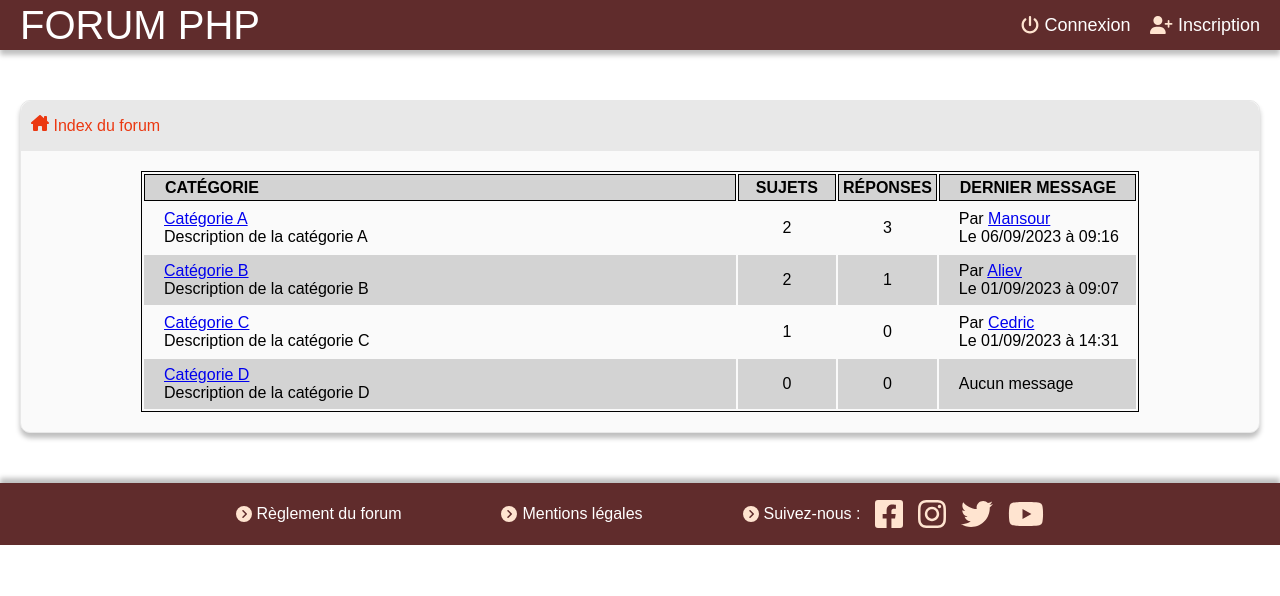
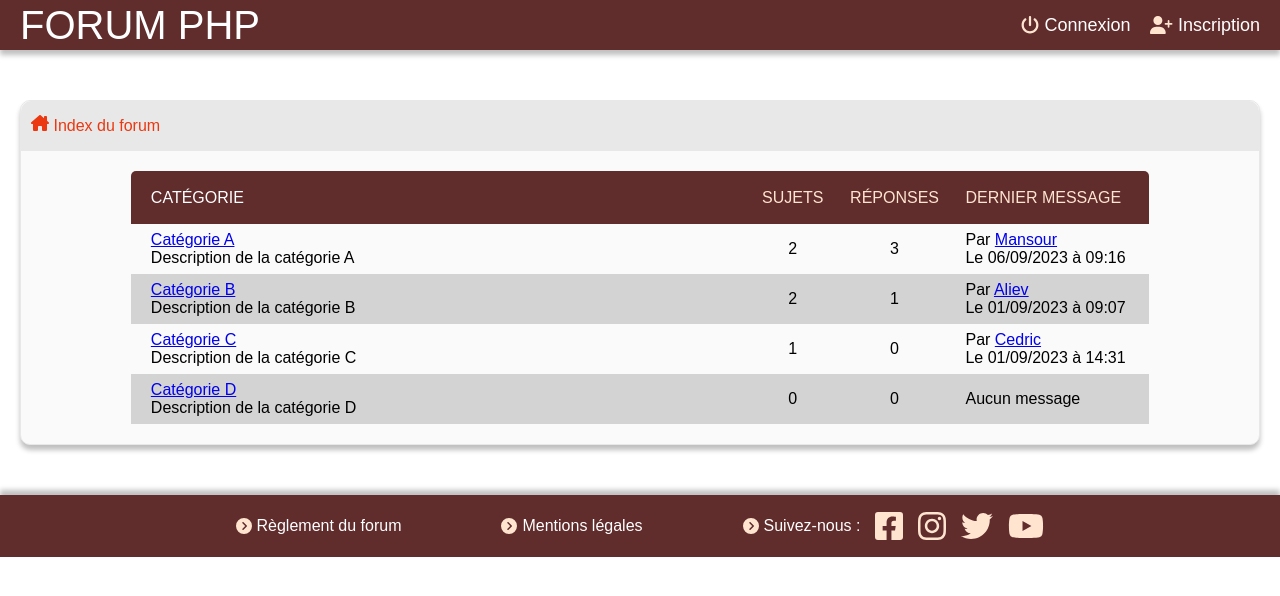
Before and after one commit to Xaphan67/POO-Forum, a PHP site: page / in a window 1280 px wide. Shown: the top 596 px of the page. Run offline with PHP 8.4, Linux system fonts and the light colour scheme; data comes from the database, SQL or seed files in the repository; some libraries are stand-ins or nearby versions.

Commit message:
AJout : Front header tableaux

```diff
--- a/public/css/style.css
+++ b/public/css/style.css
@@ -7,14 +7,13 @@
     font-family: sans-serif;
 }
 
-
-
 :root {
     --icoColor: #FFE4D0;
     --headbgColor: #602C2C;
     --mainbgColor: #FAFAFA;
     --arianebgColor: #E8E8E8;
     --linksColor: #EB3811;
+    --infosColor: #FFE4D0;
 }
 
 /* -- Layout -- */
@@ -109,6 +108,31 @@ main {
 
 /* --- Main Content --- */
 
+table {
+    width: 85%;
+    margin-inline: auto;
+    border-spacing: 0px;
+}
+
+th {
+    text-transform: uppercase;
+    line-height: 53px;
+    text-align: left;
+    padding-left: 20px;
+    background-color: var(--headbgColor);
+    color: white;;
+    font-size: 16px;
+    font-weight: initial;
+}
+
+th:first-child {
+    border-radius: 5px 0px 0px 0px;
+}
+
+th:last-child {
+    border-radius: 0px 5px 0px 0px;
+}
+
 .ariane {
     background-color: var(--arianebgColor);
     display: flex;
@@ -133,6 +157,10 @@ main {
 
 .main-content {
     padding: 20px;
+}
+
+.th-infos {
+    color: var(--infosColor)
 }
 
 /* Tablettes et ordinateurs */
@@ -162,27 +190,8 @@ main {
 
 /* --- */
 
-h1 {
-    text-transform: uppercase;
-}
-
-table {
-    width: 83.3%;
-    margin-inline: auto;
-    border: 1px solid black;
-}
-
 table tr:nth-child(even) {
     background-color: lightgrey;
-}
-
-th {
-    text-transform: uppercase;
-    line-height: 25px;
-    text-align: left;
-    padding-left: 20px;
-    background-color: lightgrey;
-    border: 1px solid black;
 }
 
 td {
--- a/view/forum/listCategories.php
+++ b/view/forum/listCategories.php
@@ -22,9 +22,9 @@ $categories = $result["data"]['categories'];
             <thead>
                 <tr>
                     <th class="width60">Catégorie</th>
-                    <th class="width10 cellCenter">Sujets</th>
-                    <th class="width10 cellCenter">Réponses</th>
-                    <th class="width20">Dernier Message</th>
+                    <th class="width10 cellCenter th-infos">Sujets</th>
+                    <th class="width10 cellCenter th-infos">Réponses</th>
+                    <th class="width20 th-infos">Dernier Message</th>
                 </tr>
             </thead>
             <tbody>
--- a/view/forum/listTopics.php
+++ b/view/forum/listTopics.php
@@ -25,9 +25,9 @@ $topics = $result["data"]['topics'];
             <thead>
                 <tr>
                     <th class="width50">Sujet</th>
-                    <th class="width20">Auteur</th>
-                    <th class="width10 cellCenter">Réponses</th>
-                    <th class="width20">Dernier Message</th>
+                    <th class="width20 th-infos">Auteur</th>
+                    <th class="width10 cellCenter th-infos">Réponses</th>
+                    <th class="width20 th-infos ">Dernier Message</th>
                 </tr>
             </thead>
             <tbody>
--- a/view/visiteur/users.php
+++ b/view/visiteur/users.php
@@ -21,9 +21,9 @@ $users = $result["data"]['users'];
         <thead>
             <tr>
                 <th class="width20">Pseudo</th>
-                <th class="width20">Date d'inscription</th>
-                <th class="width30">Rôle</th>
-                <th class="width30">Banissement</th>
+                <th class="width20 th-infos">Date d'inscription</th>
+                <th class="width30 th-infos">Rôle</th>
+                <th class="width30 th-infos">Banissement</th>
             </tr>
         </thead>
         <tbody>
```
